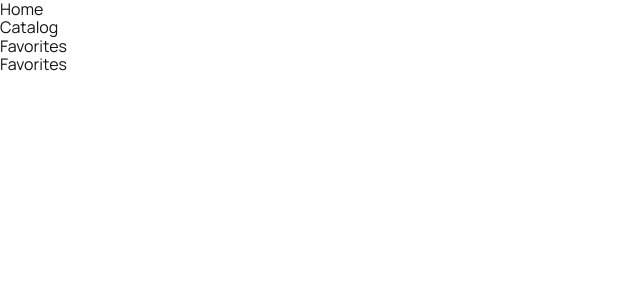
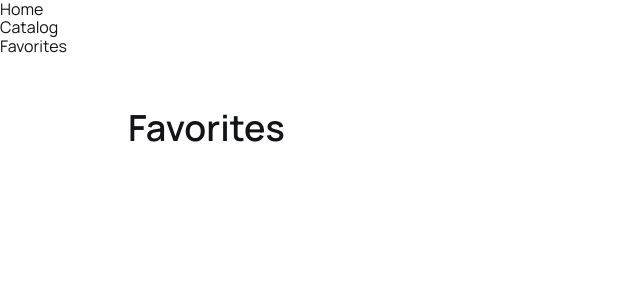
Before and after one commit to mxm-kotyk/car-rental, a React (Vite) app: page /favorites in a window 1280 px wide. Shown: the top 300 px of the page, without its empty margins (0-640 px from the left). Built offline with nearby package versions, Linux system fonts and the light colour scheme.

Commit message:
Added FavoritesPage

```diff
--- a/src/pages/FavoritesPage.jsx
+++ b/src/pages/FavoritesPage.jsx
@@ -1,5 +1,28 @@
+import { useSelector } from "react-redux";
+import Container from "../components/Container/Container";
+import Section from "../components/Section/Section";
+import Card from "../components/cards/Card/Card";
+import CardGrid from "../components/cards/CardGrid/CardGrid";
+import PageTitle from "../components/PageTitle/PageTitle";
+
 const FavoritesPage = () => {
-  return <div>Favorites</div>;
+  const favorites = useSelector((store) => store.favorites.favorites) ?? [];
+
+  return (
+    <>
+      <Section>
+        <Container>
+          <PageTitle>Favorites</PageTitle>
+          <CardGrid>
+            {favorites &&
+              favorites.map((advert) => (
+                <Card advert={advert} key={advert.id} />
+              ))}
+          </CardGrid>
+        </Container>
+      </Section>
+    </>
+  );
 };
 
 export default FavoritesPage;
```
